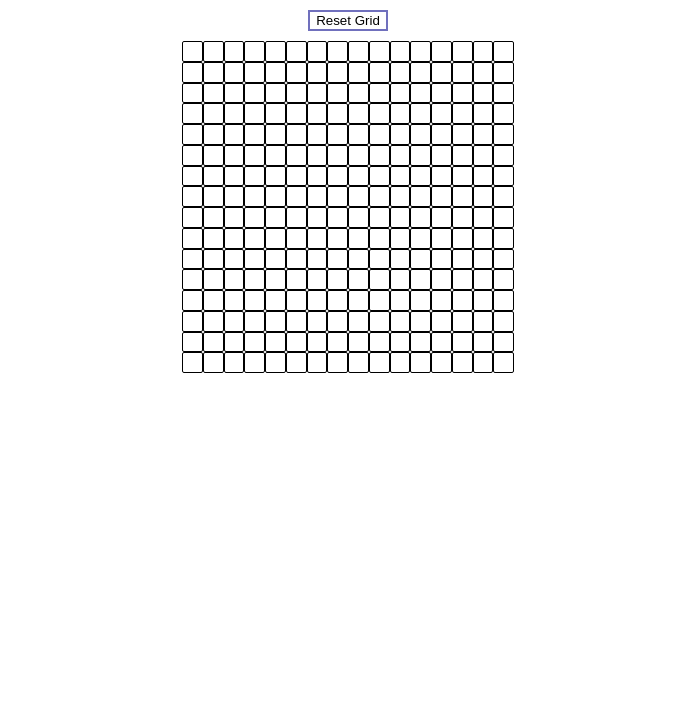
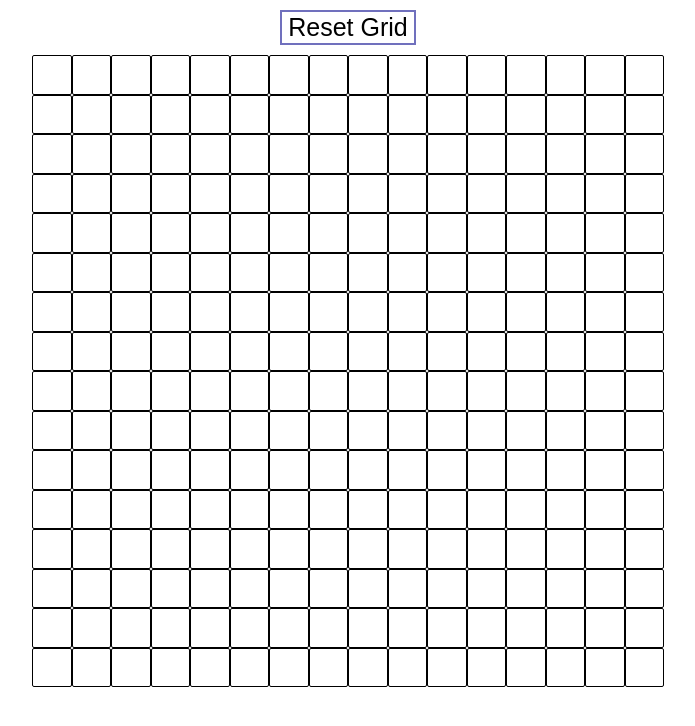
Before and after one commit to HotTungsten/Odin-Etch-a-Sketch, a plain HTML site: page index.html in a window 1280 px wide. Shown: the whole page, without its empty margins (292-987 px from the left). Drawn offline with Linux system fonts and the light colour scheme.

Commit message:
fixed sizings

```diff
--- a/script.js
+++ b/script.js
@@ -12,8 +12,8 @@ function createGrid(gridSize){
         }
         else {
             div.classList.add('default');
-            div.style.height = 300/gridSize + 'px';
-            div.style.width = 300/gridSize + 'px';
+            div.style.height = 600/gridSize + 'px';
+            div.style.width = 600/gridSize + 'px';
         }
         gridBox.appendChild(div);
     }
--- a/style.css
+++ b/style.css
@@ -18,6 +18,7 @@ body {
     border: 2px solid rgb(112, 112, 189);
     background-color: white;
     transition-duration: 0s;
+    font-size: 25px;
 }
 
 .reset:hover {
```
